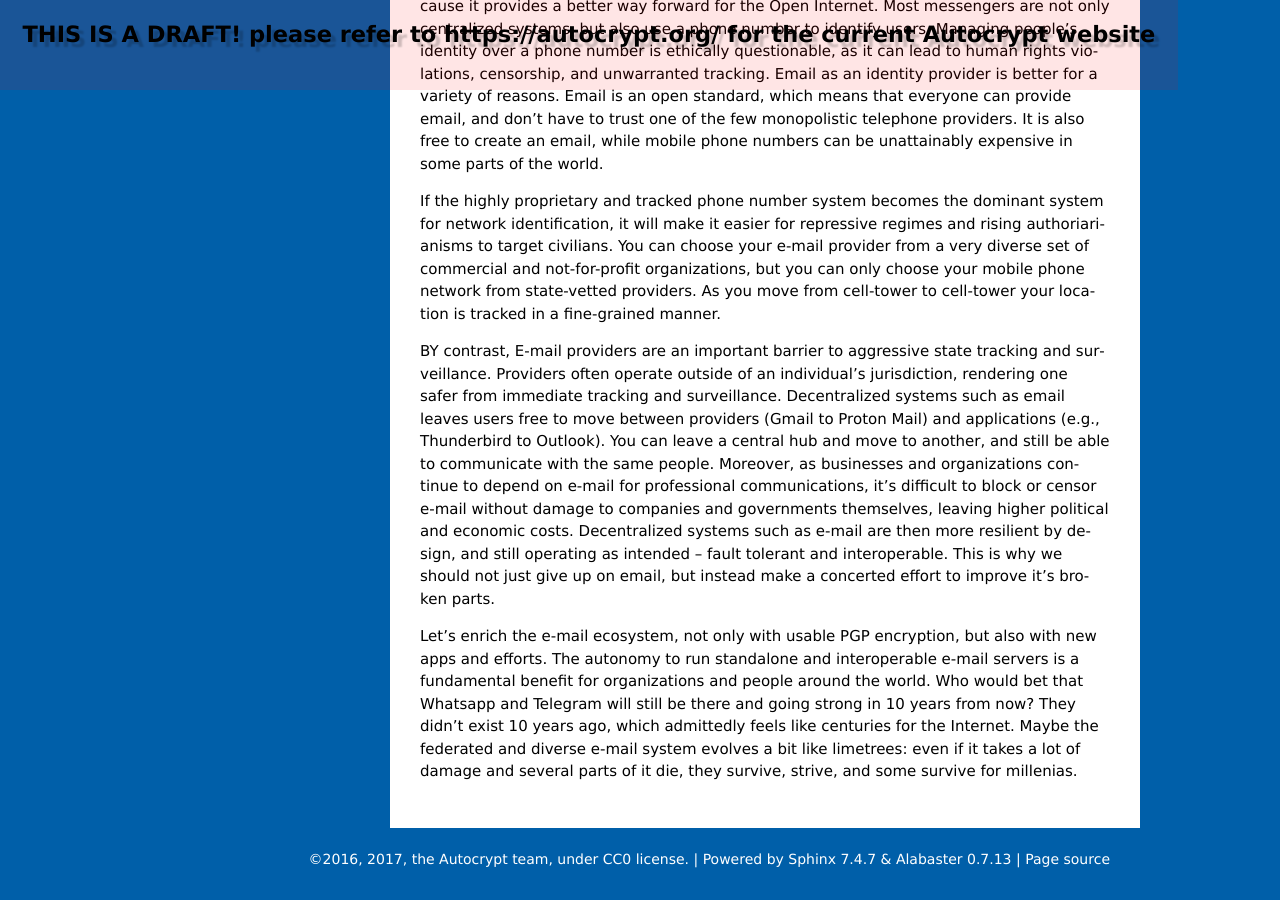
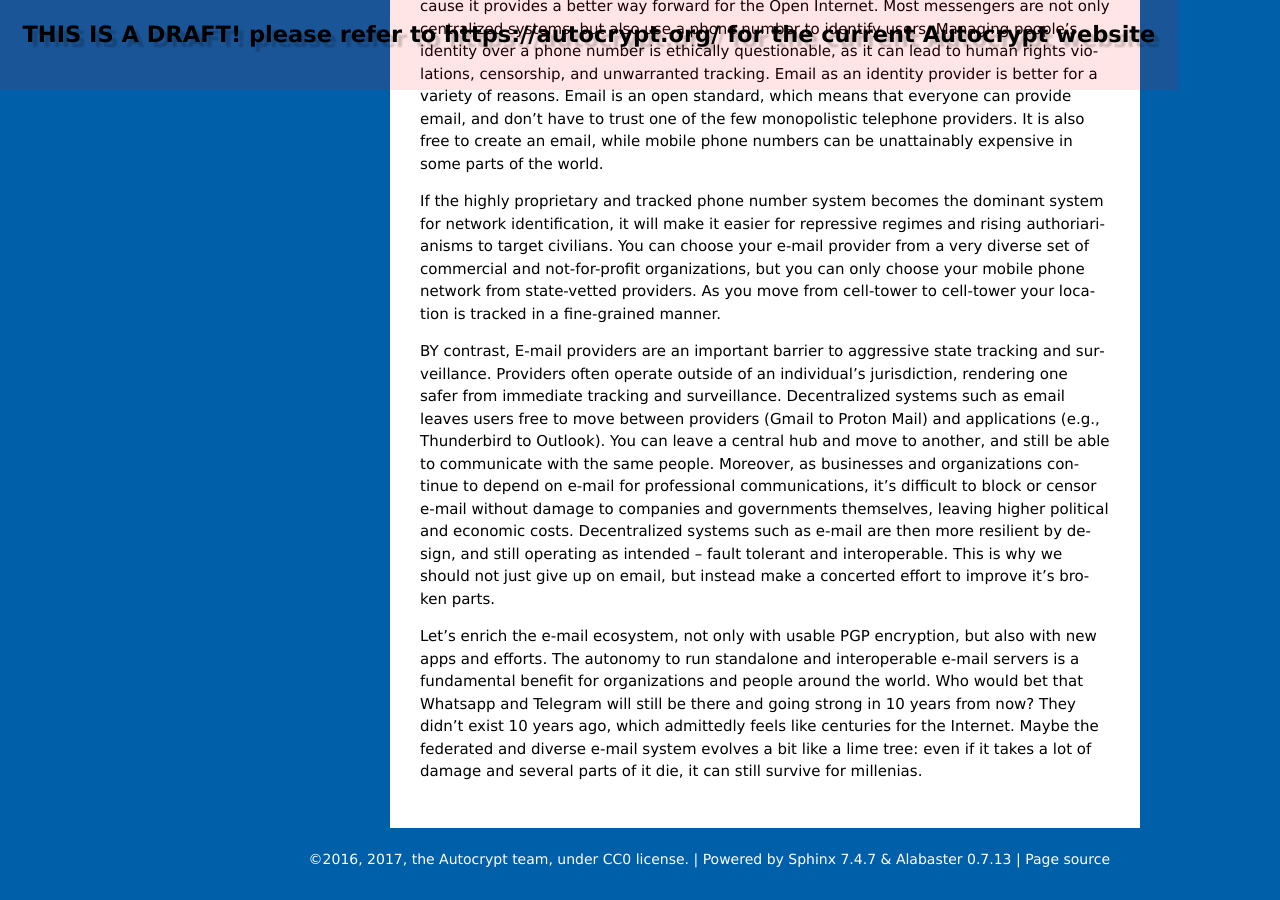
Before and after one commit to autocrypt/autocrypt, a Sphinx documentation site: the page built from doc/blog/18/03/07/index.rst, in a window 1280 px wide and 900 px high, scrolled down 2984 px. Built offline with Sphinx 7.4.7, drawn with Linux system fonts in a browser that asks for light colours.

Commit message:
fix limetree issue

```diff
--- a/doc/blog/18/03/07/index.rst
+++ b/doc/blog/18/03/07/index.rst
@@ -127,6 +127,5 @@ interoperable e-mail servers is a fundamental benefit for organizations
 and people around the world.  Who would bet that Whatsapp and Telegram
 will still be there and going strong in 10 years from now? They didn't
 exist 10 years ago, which admittedly feels like centuries for the Internet.
-Maybe the federated and diverse e-mail system evolves a bit like limetrees:
-even if it takes a lot of damage and several parts of it die, they survive, strive,
-and some survive for millenias.
+Maybe the federated and diverse e-mail system evolves a bit like a lime tree:
+even if it takes a lot of damage and several parts of it die, it can still survive for millenias.
```
